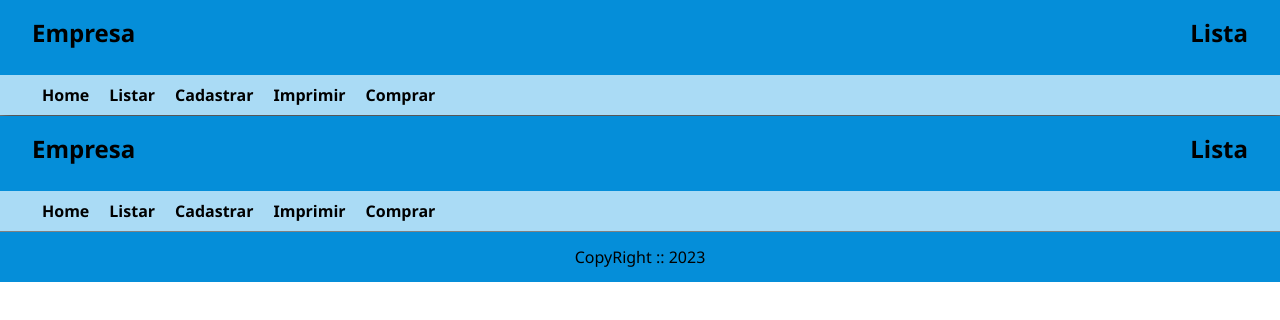
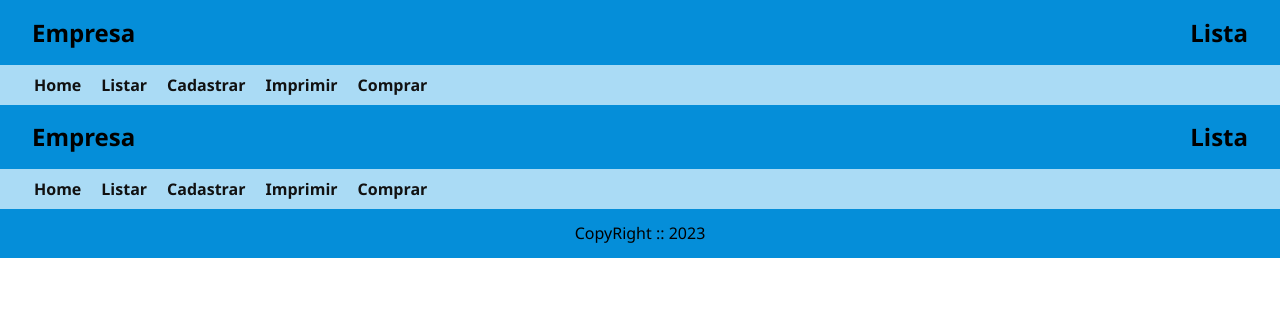
Before and after one commit to OsmairS3t/shoppinglist, a Next.js app: page /components/Header in a window 1280 px wide. Shown: the top 320 px of the page. Built offline with nearby package versions, Linux system fonts and the light colour scheme.

Commit message:
Updated something

```diff
--- a/src/pages/Home/styles.ts
+++ b/src/pages/Home/styles.ts
@@ -3,7 +3,7 @@ import styled from 'styled-components'
 export const Container = styled.div`
     display: flex;
     flex-direction: column;
-    height: calc(100vh - 10.37rem);
+    height: calc(100vh - 9.62rem);
 `;
 
 export const Content = styled.div`
@@ -11,5 +11,6 @@ export const Content = styled.div`
     flex-direction: row;
     justify-content: center;
     align-items: center;
-    background-color: ${({theme }) =>theme.COLORS.BLACK};
+    background-color: ${({theme }) =>theme.COLORS.WHITE};
+    padding-top: 1.5rem;
 `
--- a/src/pages/List/styles.ts
+++ b/src/pages/List/styles.ts
@@ -2,7 +2,7 @@ import styled from 'styled-components'
 
 export const Container = styled.div`
     width: 100%;
-    height: calc(100vh - 10.37rem);
+    height: calc(100vh - 9.62rem);
     padding: 0.5rem;
     background-color: var(--bg-blockContent);
 `;
--- a/src/pages/Print/styles.ts
+++ b/src/pages/Print/styles.ts
@@ -3,7 +3,7 @@ import styled from 'styled-components'
 export const Container = styled.div`
     display: flex;
     flex-direction: column;
-    height: calc(100vh - 10.37rem);
+    height: calc(100vh - 9.62rem);
 `;
 
 export const Title = styled.div`
--- a/src/pages/Register/index.tsx
+++ b/src/pages/Register/index.tsx
@@ -55,6 +55,10 @@ export default function Register() {
         append({ description: '', price: 0 })
     }
 
+    function RemoveIngredient() {
+        console.log('Espere')
+    }
+
     return (
         <Container>
             <Title>Cadastrar Produto</Title>
@@ -77,6 +81,7 @@ export default function Register() {
                 <GroupInput>
                     <LabelInput htmlFor=''>Ingreditents:</LabelInput>
                     <ButtonIngredient type='button' onClick={AddNewIngredient}>+ Ing</ButtonIngredient>
+                    <ButtonIngredient type='button' onClick={RemoveIngredient}>- Ing</ButtonIngredient>
                     {fields.map((field, index) => {
                         return (
                             <GroupInput key={field.id}>
--- a/src/pages/Register/styles.ts
+++ b/src/pages/Register/styles.ts
@@ -3,7 +3,7 @@ import styled from 'styled-components'
 export const Container = styled.div`
     display: flex;
     flex-direction: column;
-    height: calc(100vh - 10.37rem);
+    height: calc(100vh - 9.62rem);
 `;
 
 export const Title = styled.div`
--- a/src/pages/_app.tsx
+++ b/src/pages/_app.tsx
@@ -9,10 +9,10 @@ export default function App({ Component, pageProps }: AppProps) {
   return (
     <>
       <ThemeProvider theme={theme}>
+        <GlobalStyle />
         <Header />
         <Component {...pageProps} />
         <Footer />
-        <GlobalStyle />
       </ThemeProvider>
     </>
   )
--- a/src/pages/components/Header/index.tsx
+++ b/src/pages/components/Header/index.tsx
@@ -1,6 +1,14 @@
 import React, { useState } from 'react';
-import styles from './styles.module.css';
 import Link from 'next/link';
+
+import {
+    Container,
+    ContentHeader,
+    ContainerMenu,
+    BtnMobile,
+    Hamburguer,
+    Menu
+} from './styles';
 
 export default function Header() {
     const [isOpen, setIsOpen] = useState(false);
@@ -9,23 +17,23 @@ export default function Header() {
     }
 
     return (
-        <div className={styles.header}>
-            <div className={styles.contentHeader}>
+        <Container>
+            <ContentHeader>
                 <span>Empresa</span>
                 <span>Lista</span>
-            </div>
-            <div className={styles.containerMenu}>
-                <button className={styles.btnMobile} onClick={ToggleMenu}>
-                    <span className={styles.hamburger}></span>
-                </button>
-                <ul className={styles.menu}>
-                    <li><Link href='/Home' passHref>Home</Link></li>
-                    <li><Link href='/List' passHref>Listar</Link></li>
-                    <li><Link href="/Register" passHref>Cadastrar</Link></li>
-                    <li><Link href="/Print" passHref>Imprimir</Link></li>
-                    <li><Link href="/Buy" passHref>Comprar</Link></li>
-                </ul>
-            </div>
-        </div>
+            </ContentHeader>
+            <ContainerMenu>
+                <BtnMobile onClick={ToggleMenu}>
+                    <Hamburguer></Hamburguer>
+                </BtnMobile>
+                <Menu isOpen={isOpen}>
+                    <li><Link onClick={ToggleMenu} href='/' passHref>Home</Link></li>
+                    <li><Link onClick={ToggleMenu} href='/List' passHref>Listar</Link></li>
+                    <li><Link onClick={ToggleMenu} href="/Register" passHref>Cadastrar</Link></li>
+                    <li><Link onClick={ToggleMenu} href="/Print" passHref>Imprimir</Link></li>
+                    <li><Link onClick={ToggleMenu} href="/Buy" passHref>Comprar</Link></li>
+                </Menu>
+            </ContainerMenu>
+        </Container>
     )
 }
--- a/src/pages/components/Header/styles.module.css
+++ /dev/null
@@ -1,109 +0,0 @@
-.header {
-    width: 100%;
-    height: 7.25rem;
-    display: flex;
-    flex-direction: column;
-    justify-content: space-between;
-    background-color: var(--bg-header);
-    border-bottom: 1px solid gray;
-    box-shadow: 2px 2px 10px;
-}
-
-.contentHeader {
-    padding: 1rem 2rem;
-    display: flex;
-    flex-direction: row;
-    justify-content: space-between;
-    align-items: center;
-    font-size: 1.5rem;
-    font-weight: 600;
-}
-
-.containerMenu {
-    gap: 8px;
-    padding: 0rem 2rem;
-    background-color: var(--bg-header-light);
-}
-
-.btnMobile {
-    display: none;
-    padding: 10px;
-    width: 40px;
-    height: 40px;
-    border: none;
-    background-color: transparent;
-    justify-content: center;
-    align-items: center;
-    cursor: pointer;
-}
-
-.hamburger {
-    width: 20px;
-    border-top: 2px solid black;
-}
-
-.hamburger::after,
-.hamburger::before {
-    content: '';
-    display: block;
-    width: 20px;
-    height: 2px;
-    margin-top: 5px;
-    background-color: currentColor;
-    transition: .3s;
-    position: relative;
-}
-
-.containerMenu.active .hamburger {
-    border-top-color: transparent;
-}
-
-.containerMenu.active .hamburger::after {
-    transform: rotate(-135deg);
-}
-
-.containerMenu.active .hamburger::before {
-    transform: rotate(135deg);
-}
-
-ul.menu {
-    width: 100%;
-    display: flex;
-    flex-direction: row;
-    justify-content: flex-start;
-    align-items: center;
-    list-style: none;
-}
-
-ul.menu li {
-    height: 40px;
-    padding: 10px;
-    display: flex;
-    flex-direction: row;
-    align-items: center;
-    font-weight: bold;
-}
-
-ul.menu li:hover {
-    font-weight: bold;
-    color: var(--text-link);
-}
-
-
-/* Mobile */
-@media (max-width: 700px) {
-    .btnMobile {
-        display: flex;
-    }
-
-    ul.menu {
-        position: relative;
-        top: 0px;
-        width: 100%;
-        display: none;
-        flex-direction: column;
-        justify-content: flex-start;
-        align-items: center;
-    }
-
-}
--- a/src/pages/components/Header/styles.ts
+++ b/src/pages/components/Header/styles.ts
@@ -1,8 +1,12 @@
 import styled from 'styled-components'
+
+type MenuProps = {
+    isOpen: boolean;
+}
 
 export const Container = styled.div`
     width: 100%;
-    height: 7.25rem;
+    height: 6.5rem;
     display: flex;
     flex-direction: column;
     justify-content: space-between;
@@ -23,8 +27,13 @@ export const ContentHeader = styled.div`
 
 export const ContainerMenu = styled.div`
     gap: 8px;
-    padding: 0rem 2rem;
-    background-color: var(--bg-header-light);
+    padding: 0rem 1.5rem;
+    background-color: #aadbf5;
+
+    @media(max-width: 768px){
+        z-index: 999;
+        padding: 0;
+    }
 `;
 
 export const BtnMobile = styled.button`
@@ -37,9 +46,13 @@ export const BtnMobile = styled.button`
     justify-content: center;
     align-items: center;
     cursor: pointer;
+
+    @media(max-width: 768px) {
+        display: flex;
+    }
 `;
 
-export const Hamburguer = styled.ul`
+export const Hamburguer = styled.span`
     width: 20px;
     border-top: 2px solid black;
 
@@ -55,20 +68,47 @@ export const Hamburguer = styled.ul`
     }
 `;
 
-export const Menu = styled.ul`
+export const Menu = styled.ul<MenuProps>`
     width: 100%;
     display: flex;
     flex-direction: row;
     justify-content: flex-start;
     align-items: center;
     list-style: none;
-`;
+    overflow: hidden;
 
-export const ItemMenu = styled.li`
+    li a{
         height: 40px;
         padding: 10px;
         display: flex;
         flex-direction: row;
         align-items: center;
         font-weight: bold;
+        color: ${({theme}) => theme.COLORS.TEXT_LINK};
+    }
+
+    li a:hover {
+        cursor: pointer;
+        font-weight: bold;
+        color: ${({theme}) => theme.COLORS.TEXT_DEFAULT};
+        background-color: white;
+    }
+
+    @media(max-width: 768px) {
+        position: relative;
+        top: 0;
+        width: 100%;
+        height: calc(100vh - 9.65rem);
+        display: ${({ isOpen }) => isOpen ? 'none': 'block'};
+        flex-direction: column;
+        justify-content: flex-start;
+        align-items: center;
+    }
+    li a {
+        width: 100%;
+        display: flex;
+        flex-direction: column;
+        justify-content: center;
+        align-items: center;
+    }
 `;
--- a/src/pages/Home/index.tsx
+++ b/src/pages/index.tsx
@@ -1,6 +1,6 @@
 import Head from 'next/head'
 import styles from '@/styles/Home.module.css'
-import { Container, Content } from './styles'
+import { Container, Content } from './Home/styles'
 
 export default function Home() {
 
--- a/src/styles/Menu.module.css
+++ /dev/null
@@ -1,98 +0,0 @@
-.container {
-    margin-top: 6.25rem;
-    padding-left: 1.5rem;
-    padding-right: 1.5rem;
-    width: 100%;
-    gap: 8px;
-    border-bottom: 1px solid silver;
-    box-shadow: 1px -1px 5px;
-}
-
-.btnMobile {
-    display: none;
-    padding: 10px;
-    width: 40px;
-    height: 40px;
-    border: none;
-    background-color: transparent;
-    justify-content: center;
-    align-items: center;
-    cursor: pointer;
-}
-
-.hamburger {
-    width: 20px;
-    border-top: 2px solid black;
-}
-
-.hamburger::after,
-.hamburger::before {
-    content: '';
-    display: block;
-    width: 20px;
-    height: 2px;
-    margin-top: 5px;
-    background-color: currentColor;
-    transition: .3s;
-    position: relative;
-}
-
-.container.active .hamburger {
-    border-top-color: transparent;
-}
-
-.container.active .hamburger::after {
-    transform: rotate(-135deg);
-}
-
-.container.active .hamburger::before {
-    transform: rotate(135deg);
-}
-
-ul.menu {
-    width: 100%;
-    display: flex;
-    flex-direction: row;
-    justify-content: flex-start;
-    align-items: center;
-    list-style: none;
-}
-
-ul.menu li {
-    height: 40px;
-    padding: 10px;
-    display: flex;
-    flex-direction: row;
-    align-items: center;
-    font-weight: bold;
-}
-
-ul.menu li:hover {
-    font-weight: bold;
-    color: var(--text-link);
-}
-
-
-/* Mobile */
-@media (max-width: 700px) {
-    .container {
-        margin-top: 6.25rem;
-        padding-left: 0rem;
-        padding-right: 0rem;
-    }
-
-    .btnMobile {
-        display: flex;
-    }
-
-    ul.menu {
-        position: relative;
-        top: 0px;
-        width: 100%;
-        display: none;
-        flex-direction: column;
-        justify-content: flex-start;
-        align-items: center;
-    }
-
-}
```
Also changed, not shown: src/styles/Home.module.css (deleted, +0 -27 lines). Lines whose indentation alone changed are shown as unchanged.
